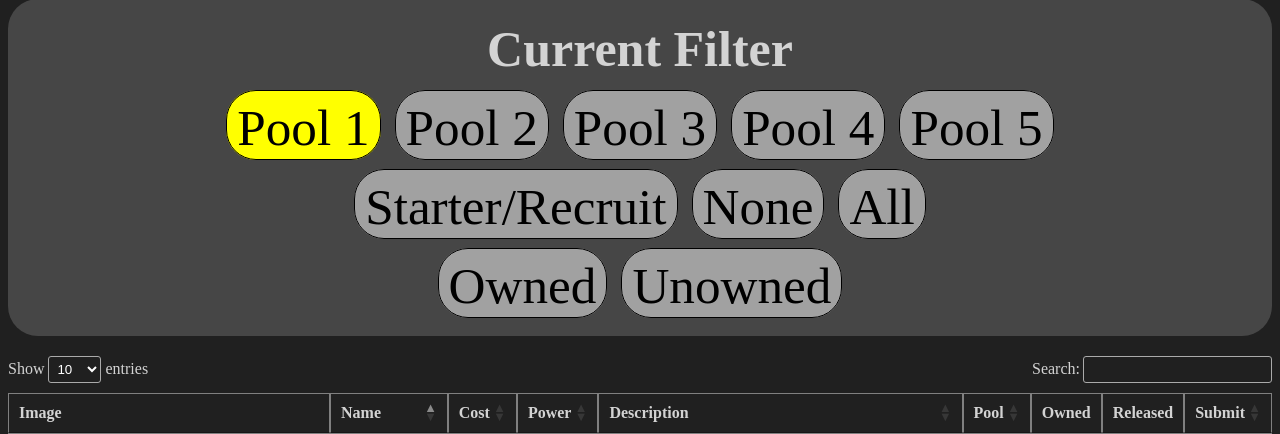
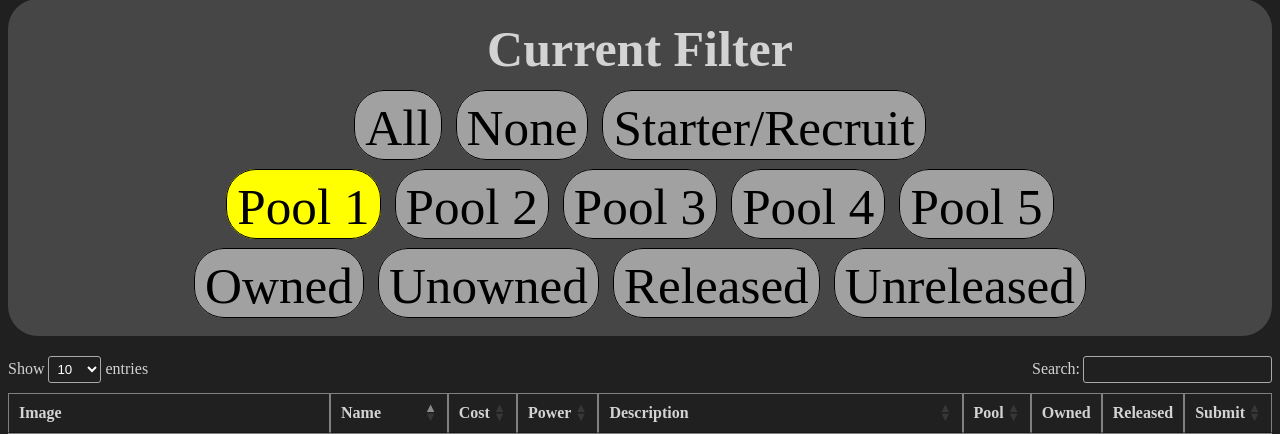
Before and after one commit to tannerjs7/marvel-snap, a Django app: page /snap/cards/1/ in a window 1280 px wide. Shown: the part 214-648 px from the top of the page. Run offline with Django 5.2, Linux system fonts and the light colour scheme; data comes from the database, SQL or seed files in the repository; both versions use the stored data as it was after the commit; some libraries are stand-ins or nearby versions.

Commit message:
Add Released filters, change styles, change logout
Added Released/Unreleased filters. Reorder filters. Nav and filter
buttons are now white on hover. Logout now redirects to home page.

```diff
--- a/mysite/mysite/settings.py
+++ b/mysite/mysite/settings.py
@@ -129,7 +129,7 @@ MEDIA_ROOT = BASE_DIR / 'media'
 
 LOGIN_URL = '/snap/login/'  # URL to show the login form
 LOGIN_REDIRECT_URL = '/snap/cards/'  # Redirect after login
-LOGOUT_REDIRECT_URL = '/snap/login/'  # Redirect after logout
+LOGOUT_REDIRECT_URL = '/snap/cards/'  # Redirect after logout
 
 # Default primary key field type
 # https://docs.djangoproject.com/en/5.1/ref/settings/#default-auto-field
--- a/mysite/snap/static/snap/style.css
+++ b/mysite/snap/static/snap/style.css
@@ -2,16 +2,6 @@ body {
     text-align: center;
     color: lightgray;
     background-color: #202020;
-}
-
-nav input {
-    background-color: green;
-    border: 1px solid black;
-/*     width: 60px; */
-/*     height: 18px; */
-    font-size: clamp(8px, 1vw, 35px);
-    margin: 1px;
-    border-radius: 30px;
 }
 
 table {
@@ -105,7 +95,18 @@ nav a {
 }
 
 nav input {
+    background-color: green;
+    border: 1px solid black;
+/*     width: 60px; */
+/*     height: 18px; */
+    font-size: clamp(8px, 1vw, 35px);
+    margin: 1px;
+    border-radius: 30px;
     cursor: pointer;
+}
+
+a:hover, nav input:hover  {
+    background-color: white;
 }
 
 .dataTables_filter input, .dataTables_length select {
--- a/mysite/snap/templates/snap/index.html
+++ b/mysite/snap/templates/snap/index.html
@@ -22,6 +22,11 @@
     <div id="filters">
         <h1>Current Filter</h1>
         <div>
+            <a href="{% url 'snap:index' %}" {% if filter == None %} class="active" {% endif %}>All</a>
+            <a href="{% url 'snap:filter' 'none' %}" {% if filter == 'none' %} class="active" {% endif %}>None</a>
+            <a href="{% url 'snap:filter' 'starter' %}" {% if filter == 'starter' %} class="active" {% endif %}>Starter/Recruit</a>
+        </div>
+        <div>
             <a href="{% url 'snap:filter' '1' %}" {% if filter == '1' %} class="active" {% endif %}>Pool 1</a>
             <a href="{% url 'snap:filter' '2' %}" {% if filter == '2' %} class="active" {% endif %}>Pool 2</a>
             <a href="{% url 'snap:filter' '3' %}" {% if filter == '3' %} class="active" {% endif %}>Pool 3</a>
@@ -29,13 +34,10 @@
             <a href="{% url 'snap:filter' '5' %}" {% if filter == '5' %} class="active" {% endif %}>Pool 5</a>
         </div>
         <div>
-            <a href="{% url 'snap:filter' 'starter' %}" {% if filter == 'starter' %} class="active" {% endif %}>Starter/Recruit</a>
-            <a href="{% url 'snap:filter' 'none' %}" {% if filter == 'none' %} class="active" {% endif %}>None</a>
-            <a href="{% url 'snap:index' %}" {% if filter == None %} class="active" {% endif %}>All</a>
-        </div>
-        <div>
             <a href="{% url 'snap:filter' 'owned' %}" {% if filter == 'owned' %} class="active" {% endif %}>Owned</a>
             <a href="{% url 'snap:filter' 'unowned' %}" {% if filter == 'unowned' %} class="active" {% endif %}>Unowned</a>
+            <a href="{% url 'snap:filter' 'released' %}" {% if filter == 'released' %} class="active" {% endif %}>Released</a>
+            <a href="{% url 'snap:filter' 'unreleased' %}" {% if filter == 'unreleased' %} class="active" {% endif %}>Unreleased</a>
         </div>
     </div>
 
--- a/mysite/snap/views.py
+++ b/mysite/snap/views.py
@@ -8,7 +8,9 @@ from django.contrib.auth.decorators import login_required
 
 def index(request, filter=None):
     if filter == 'owned': cards = Card.objects.filter(owned=True)
-    elif filter == 'unowned': cards = Card.objects.filter(owned=False)
+    elif filter == 'unowned': cards = Card.objects.filter(owned=False, released=True).exclude(pool='none')
+    elif filter == 'released': cards = Card.objects.filter(released=True).exclude(pool='none')
+    elif filter == 'unreleased': cards = Card.objects.filter(released=False)
     elif filter == 'none': cards = Card.objects.filter(pool='none')
     elif filter == 'starter': cards = Card.objects.filter(Q(pool='starter') | Q(pool='recruit'))
     elif filter: cards = Card.objects.filter(pool=filter)
```
Also changed, not shown: todos.txt (+5 -8 lines), mysite/db.sqlite3, mysite/media/card_images/joaquin-torres-falcon-ii_5czoC21.png (added).
